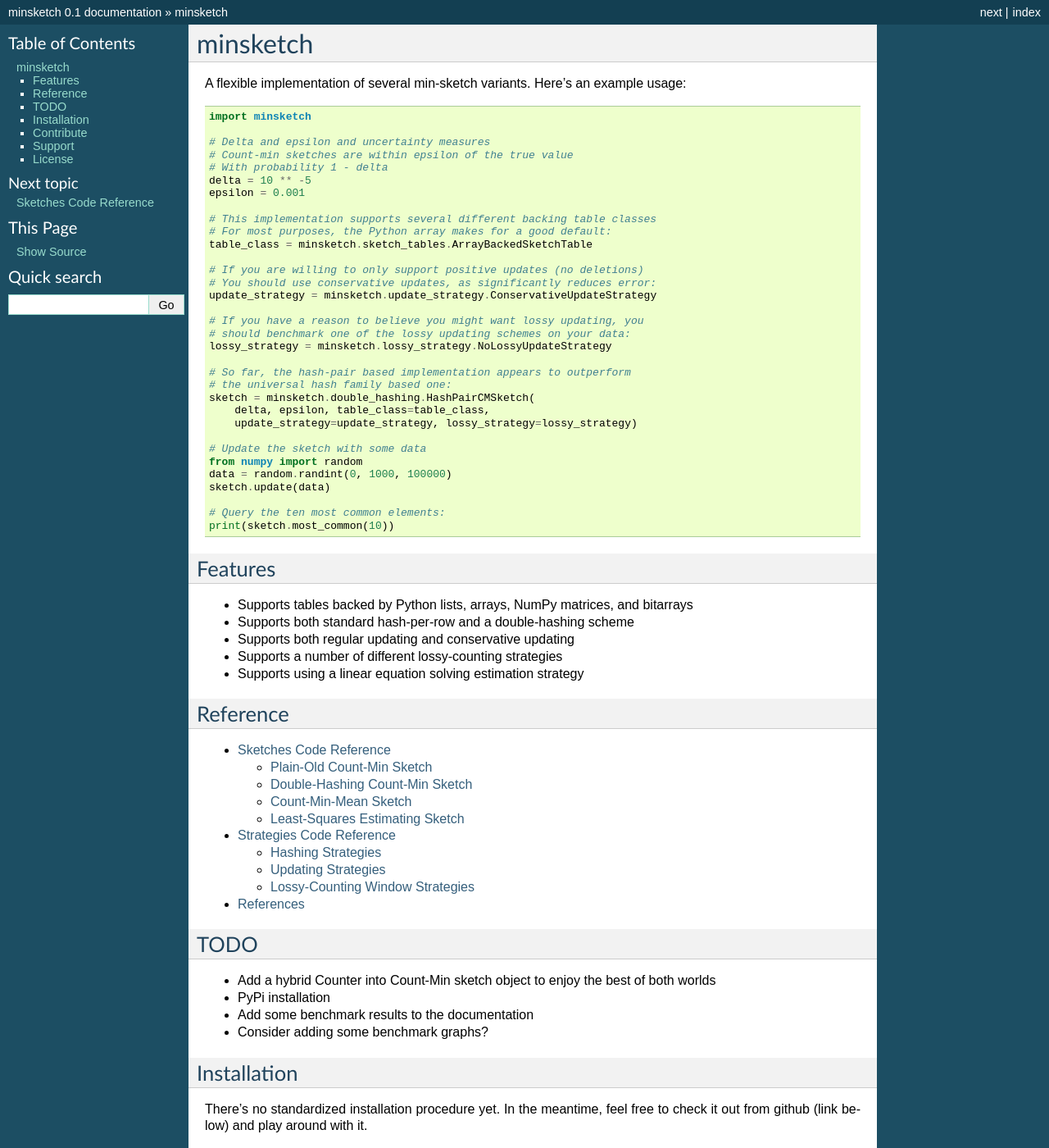
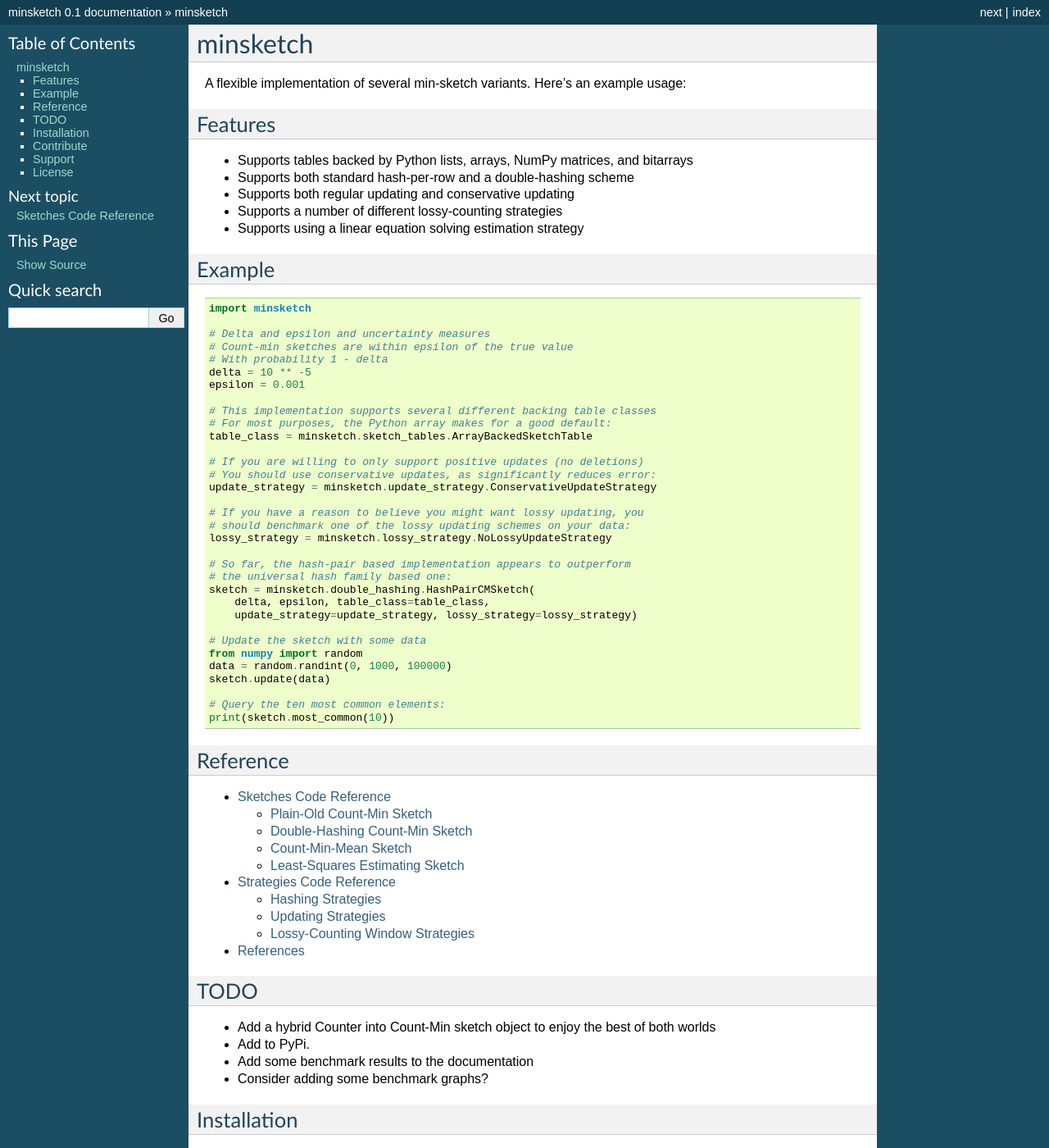
Before and after one commit to guydav/minsketch, a Sphinx documentation site: the page built from docs/index.rst, in a window 1280 px wide and 1400 px high. Shown: the whole window at 82% size. Built offline with Sphinx 7.4.7, drawn with Linux system fonts in a browser that asks for light colours; some of the changed text lies outside the part shown.

Commit message:
added code to docs

```diff
--- a/docs/index.rst
+++ b/docs/index.rst
@@ -3,6 +3,18 @@
 
 A flexible implementation of several min-sketch variants.
 Here's an example usage:
+
+Features
+--------
+
+- Supports tables backed by Python lists, arrays, NumPy matrices, and bitarrays
+- Supports both standard hash-per-row and a double-hashing scheme
+- Supports both regular updating and conservative updating
+- Supports a number of different lossy-counting strategies
+- Supports using a linear equation solving estimation strategy
+
+Example
+-------
 
 .. code-block:: python
 
@@ -40,14 +52,7 @@
     # Query the ten most common elements:
     print(sketch.most_common(10))
 
-Features
---------
 
-- Supports tables backed by Python lists, arrays, NumPy matrices, and bitarrays
-- Supports both standard hash-per-row and a double-hashing scheme
-- Supports both regular updating and conservative updating
-- Supports a number of different lossy-counting strategies
-- Supports using a linear equation solving estimation strategy
 
 Reference
 ---------
@@ -63,14 +68,14 @@
 ----
 
 - Add a hybrid Counter into Count-Min sketch object to enjoy the best of both worlds
-- PyPi installation
+- Add to PyPi.
 - Add some benchmark results to the documentation
 - Consider adding some benchmark graphs?
 
 Installation
 ------------
 
-There's no standardized installation procedure yet. In the meantime, feel free to check it out from github (link below) and play around with it.
+Pull from github, run setup.py, rejoice. Will be added to PyPi soon.
 
 Contribute
 ----------
```
